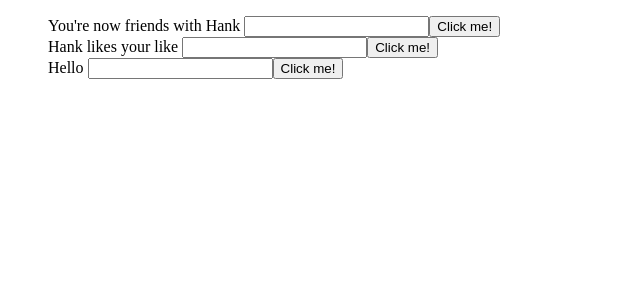
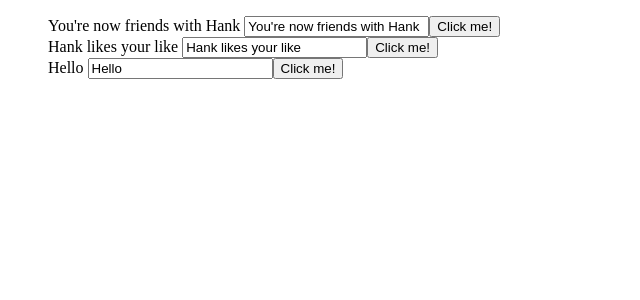
Before and after one commit to hankliu5/angular-fundamentals, an Angular app: page / in a window 1280 px wide. Shown: the top 300 px of the page, without its empty margins (0-640 px from the left). Built offline with nearby package versions, Linux system fonts and the light colour scheme.

Commit message:
sync values from inputs with ngModel two-way bindings.

```diff
--- a/src/app/app.module.ts
+++ b/src/app/app.module.ts
@@ -1,5 +1,6 @@
 import { BrowserModule } from '@angular/platform-browser';
 import { NgModule } from '@angular/core';
+import { FormsModule } from '@angular/forms';
 
 import { AppComponent } from './app.component';
 import { SimpleFormComponent } from './simple-form/simple-form.component';
@@ -11,7 +12,8 @@ import { MailService } from './mail.service';
     SimpleFormComponent
   ],
   imports: [
-    BrowserModule
+    BrowserModule,
+    FormsModule
   ],
   providers: [
     {provide: 'mail', useClass: MailService},
--- a/src/app/simple-form/simple-form.component.ts
+++ b/src/app/simple-form/simple-form.component.ts
@@ -4,14 +4,15 @@ import { Component, OnInit, Input } from '@angular/core';
   selector: 'app-simple-form',
   template: `<div>
   {{message}}
-  <input #myInput type="text">
+  <input #myInput type="text" [(ngModel)]="message">
   <button (click)="onClick($event, myInput.value)">Click me!</button>
   </div>`,
   styles: []
 })
 export class SimpleFormComponent implements OnInit {
 
-  constructor() { }
+  constructor() {
+  }
   @Input() message;
 
   onClick(event, value) {
```
